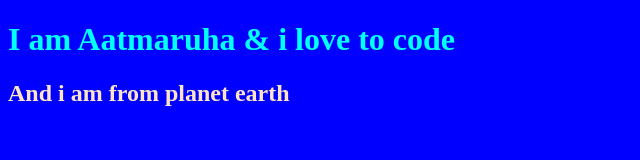
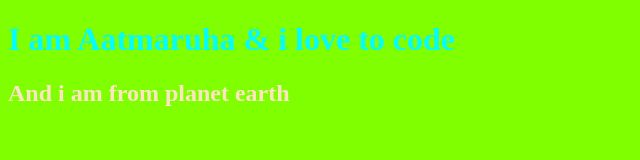
Before and after one commit to aatmaruhaGH/Learn, a plain HTML site: page index.html in a window 1280 px wide. Shown: the whole page, without its empty margins (0-640 px from the left). Drawn offline with Linux system fonts and the light colour scheme.

Commit message:
first commit

```diff
--- a/index.html
+++ b/index.html
@@ -5,7 +5,7 @@
     <meta name="viewport" content="width=device-width, initial-scale=1.0">
     <title>Document</title>
 </head>
-<body style="background-color: blue;">
+<body style="background-color: chartreuse;">
     <h1 style="color: aqua;">I am Aatmaruha & i love to code</h1>
     <h2 style="color: bisque;">And i am from planet earth</h2>
 </body>
```
